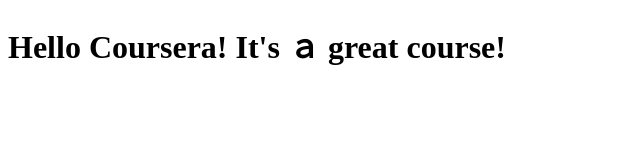
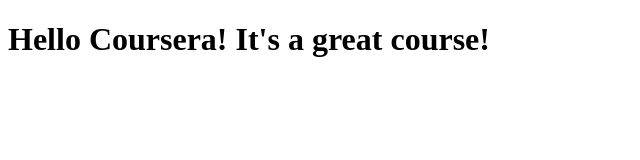
Before and after one commit to jess01010101/coursera-test, a plain HTML site: page site/index.html in a window 1280 px wide. Shown: the whole page, without its empty margins (0-640 px from the left). Drawn offline with Linux system fonts and the light colour scheme.

Commit message:
small motify

```diff
--- a/site/index.html
+++ b/site/index.html
@@ -6,6 +6,6 @@
 	<title>Hello Coursera!</title>
 </head>
 <body>
-	<h1>Hello Coursera! It's ａ great course!</h1>
+	<h1>Hello Coursera! It's a great course!</h1>
 </body>
 </html>
```
